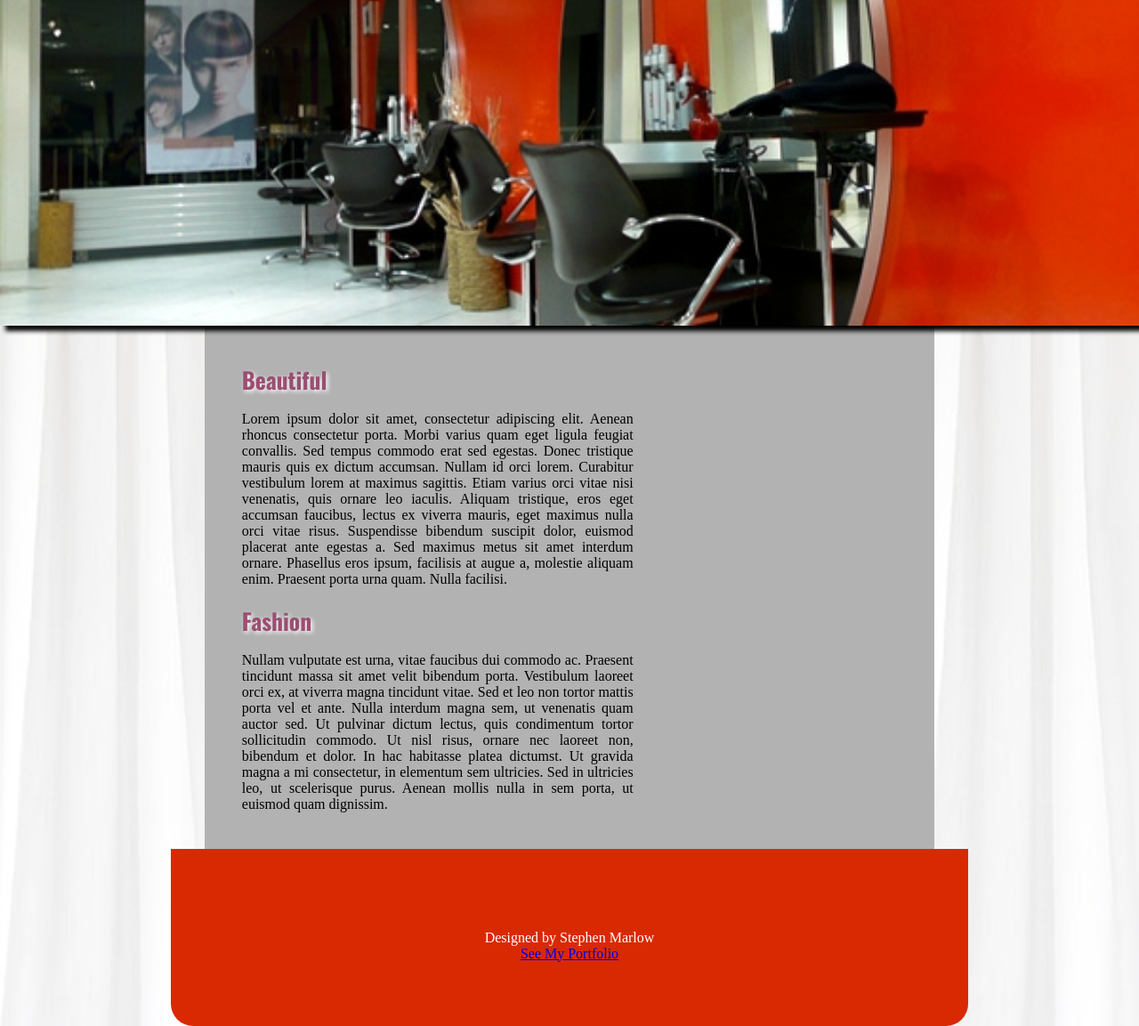
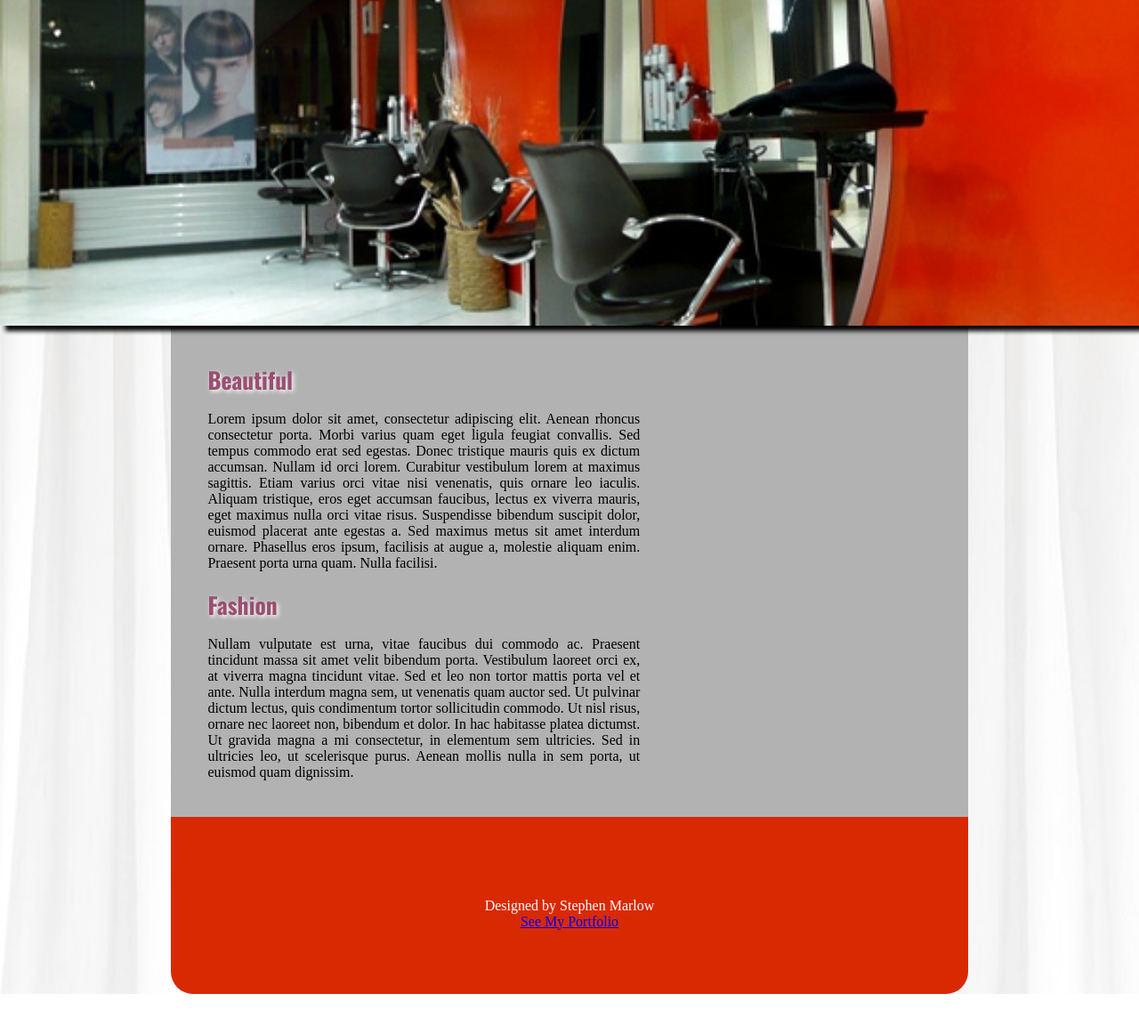
Before and after one commit to madrabbit90/aquarium, a plain HTML site: page mockups/salon/index.htm in a window 1280 px wide. Shown: the part 263-1416 px from the top of the page at 89% size. After the commit the page ends 1380 px from the top, so only its background shows below. Drawn offline with nearby package versions, Linux system fonts and the light colour scheme.

Commit message:
Update style.css

```diff
--- a/mockups/salon/style.css
+++ b/mockups/salon/style.css
@@ -118,7 +118,7 @@ input {
     text-align: justify;
     background-color: #B2B2B2;
     padding:3vw;
-    width:64vw;
+    width:70vw;
 }
 .headerstrip {
   width:100vw;
```
